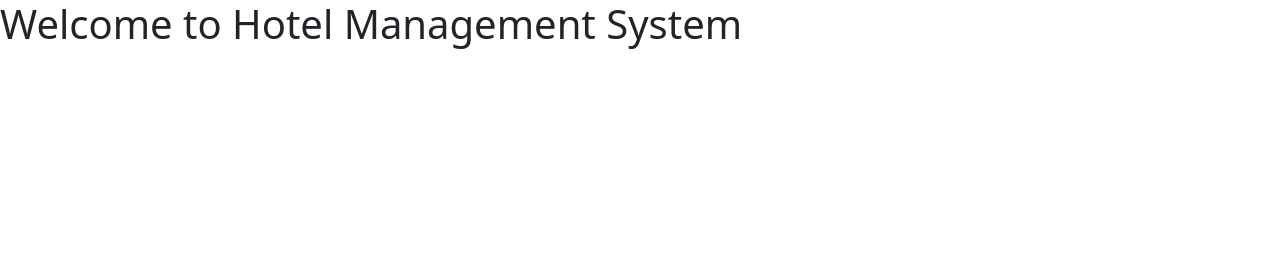
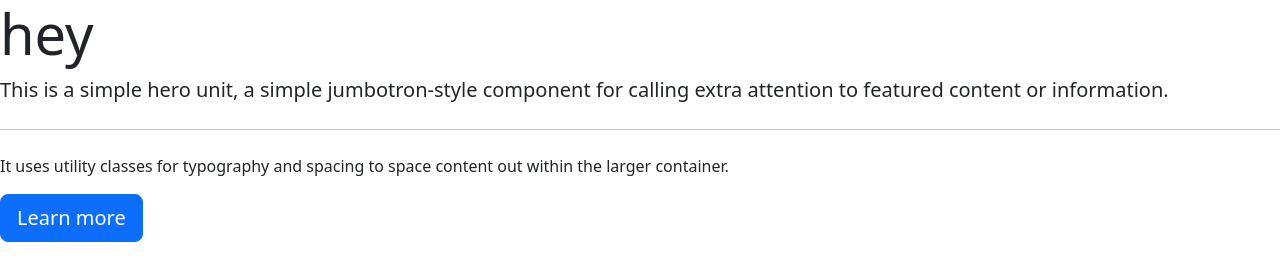
Before and after one commit to sayedulmorsalin/class_work_hotel_management, a plain HTML site: page index.html in a window 1280 px wide. Drawn offline with nearby package versions, Linux system fonts and the light colour scheme.

Commit message:
hero section added

```diff
--- a/index.html
+++ b/index.html
@@ -8,7 +8,15 @@
     <link href="https://cdn.jsdelivr.net/npm/bootstrap@5.3.8/dist/css/bootstrap.min.css" rel="stylesheet" integrity="sha384-sRIl4kxILFvY47J16cr9ZwB07vP4J8+LH7qKQnuqkuIAvNWLzeN8tE5YBujZqJLB" crossorigin="anonymous">
 </head>
 <body>
-    <h1>Welcome to Hotel Management System</h1>
+    <div class="jumbotron">
+  <h1 class="display-4">hey</h1>
+  <p class="lead">This is a simple hero unit, a simple jumbotron-style component for calling extra attention to featured content or information.</p>
+  <hr class="my-4">
+  <p>It uses utility classes for typography and spacing to space content out within the larger container.</p>
+  <p class="lead">
+    <a class="btn btn-primary btn-lg" href="#" role="button">Learn more</a>
+  </p>
+</div>
 
     <script src="script.js"></script>
     <script src="https://cdn.jsdelivr.net/npm/bootstrap@5.3.8/dist/js/bootstrap.bundle.min.js" integrity="sha384-FKyoEForCGlyvwx9Hj09JcYn3nv7wiPVlz7YYwJrWVcXK/BmnVDxM+D2scQbITxI" crossorigin="anonymous"></script>
```
